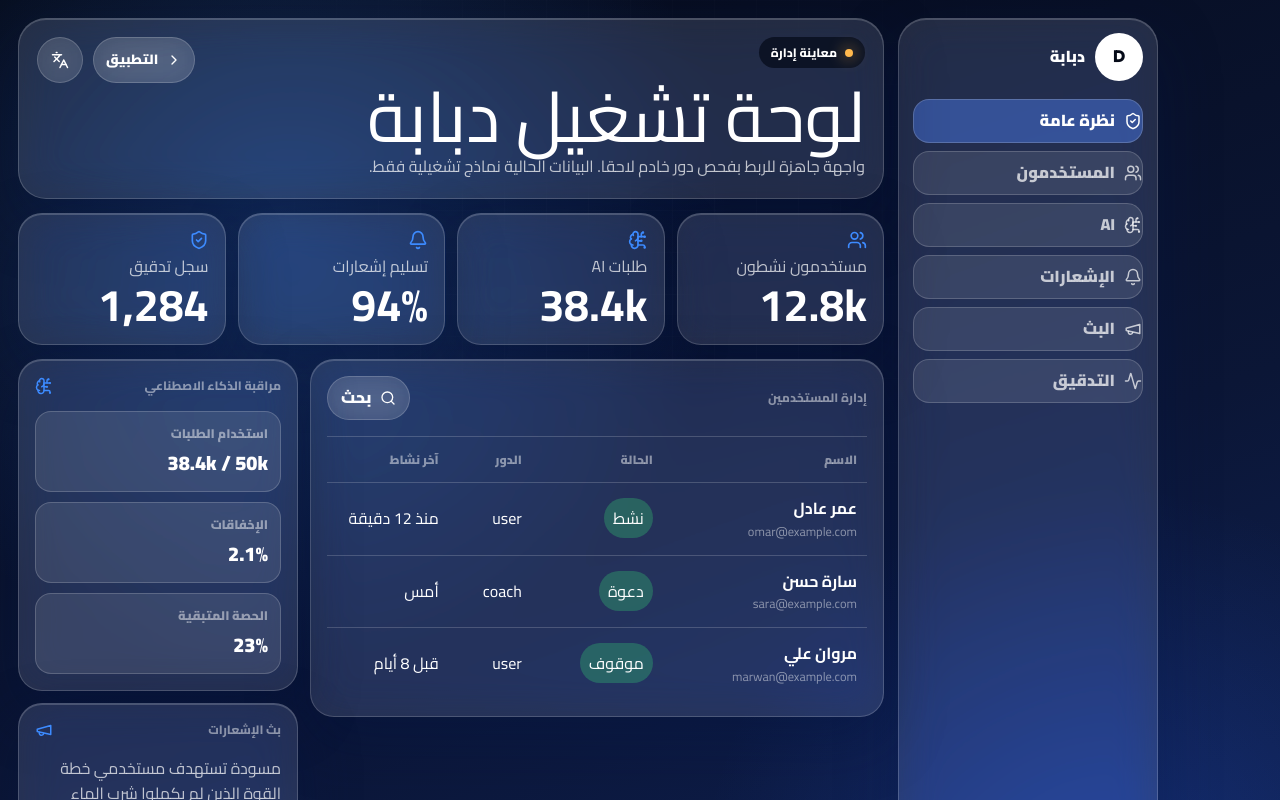
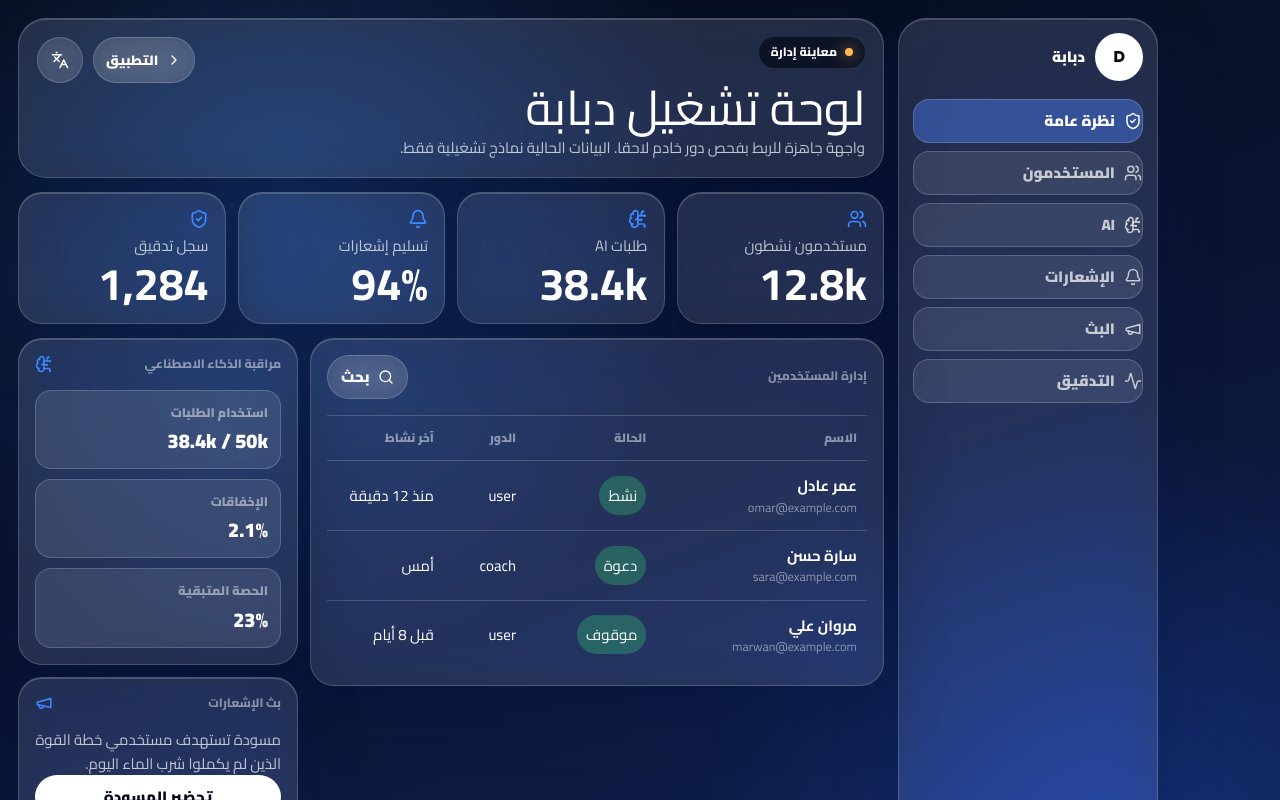
Before and after one commit to mohamedali266/Dababa, a Next.js app: page /admin in a window 1280 px wide. Shown: the top 800 px of the page. Built offline with nearby package versions, Linux system fonts and the light colour scheme.

Commit message:
Fix Google auth callback and tune Arabic typography

```diff
--- a/src/app/globals.css
+++ b/src/app/globals.css
@@ -85,6 +85,18 @@ input:focus-visible {
 [dir="ltr"] body {
   font-family: var(--font-latin);
 }
+[dir="rtl"] body {
+  font-size: 15px;
+  line-height: 1.55;
+}
+
+[dir="rtl"] .welcome-copy h2,
+[dir="rtl"] .auth-poster h1,
+[dir="rtl"] .admin-header h1,
+[dir="rtl"] .auth-form h2 {
+  letter-spacing: 0;
+  line-height: 1.16;
+}
 
 .app-shell {
   position: relative;
@@ -167,7 +179,7 @@ input:focus-visible {
 .hydration-card h3 {
   margin: 0;
   color: var(--text-primary);
-  font-size: clamp(1.8rem, 9vw, 3.6rem);
+  font-size: clamp(1.45rem, 5.4vw, 2.75rem);
   line-height: 1.05;
 }
 
@@ -1118,7 +1130,7 @@ a {
 .auth-form h2 {
   margin: 0;
   color: var(--text-primary);
-  font-size: clamp(2rem, 7vw, 4.4rem);
+  font-size: clamp(1.55rem, 4.8vw, 3rem);
   line-height: 1.05;
 }
 
@@ -1303,7 +1315,7 @@ a {
 }
 
 .auth-form h2 {
-  font-size: clamp(1.6rem, 4vw, 2.6rem);
+  font-size: clamp(1.3rem, 3vw, 2rem);
 }
 
 .google-button,
--- a/src/features/auth/auth-page.tsx
+++ b/src/features/auth/auth-page.tsx
@@ -69,20 +69,54 @@ export function AuthPage() {
   useEffect(() => {
     let active = true;
     const supabase = createSupabaseBrowserClient();
-    supabase.auth.getSession().then(async ({ data }) => {
-      if (!active) return;
-      const currentUser = data.session?.user ?? null;
-      setUserEmail(currentUser?.email ?? null);
-      if (currentUser) await ensureUserWorkspace(currentUser);
-    }).catch(() => {
-      if (active) setAuthMessage(pick(locale, "تعذر قراءة جلسة الدخول.", "Could not read the auth session."));
-    });
+
+    async function syncAuthSession() {
+      const currentUrl = new URL(window.location.href);
+      const authCode = currentUrl.searchParams.get("code");
+      const authError = currentUrl.searchParams.get("error_description") || currentUrl.searchParams.get("error");
+
+      if (authError) {
+        setAuthMessage(pick(locale, "تعذر إكمال الدخول عبر Google.", "Could not complete Google sign-in."));
+        window.history.replaceState({}, "", "/auth");
+        return;
+      }
+
+      try {
+        if (authCode) {
+          setAuthBusy(true);
+          const { data, error } = await supabase.auth.exchangeCodeForSession(authCode);
+          if (error) throw error;
+          const currentUser = data.session?.user ?? null;
+          if (!active) return;
+          setUserEmail(currentUser?.email ?? null);
+          if (currentUser) {
+            await ensureUserWorkspace(currentUser);
+            setAuthMessage(pick(locale, "تم تسجيل الدخول عبر Google.", "Google sign-in completed."));
+          }
+          window.history.replaceState({}, "", "/auth");
+          return;
+        }
+
+        const { data } = await supabase.auth.getSession();
+        if (!active) return;
+        const currentUser = data.session?.user ?? null;
+        setUserEmail(currentUser?.email ?? null);
+        if (currentUser) await ensureUserWorkspace(currentUser);
+      } catch {
+        if (active) setAuthMessage(pick(locale, "تعذر قراءة جلسة الدخول.", "Could not read the auth session."));
+      } finally {
+        if (active) setAuthBusy(false);
+      }
+    }
+
+    syncAuthSession();
 
     const { data: { subscription } } = supabase.auth.onAuthStateChange((_event, session) => {
       const currentUser = session?.user ?? null;
       setUserEmail(currentUser?.email ?? null);
       if (!currentUser) setAssessmentDraftId(null);
       if (currentUser) {
+        setAuthBusy(false);
         ensureUserWorkspace(currentUser).catch(() => setAuthMessage(pick(locale, "تم الدخول، لكن تعذر تجهيز ملفك.", "Signed in, but workspace setup failed.")));
       }
     });
@@ -126,7 +160,7 @@ export function AuthPage() {
     setAuthMessage(null);
     try {
       const supabase = createSupabaseBrowserClient();
-      const { error } = await supabase.auth.signInWithOAuth({ provider: "google", options: { redirectTo: window.location.origin } });
+      const { error } = await supabase.auth.signInWithOAuth({ provider: "google", options: { redirectTo: `${window.location.origin}/auth` } });
       if (error) throw error;
     } catch {
       setAuthBusy(false);
```
